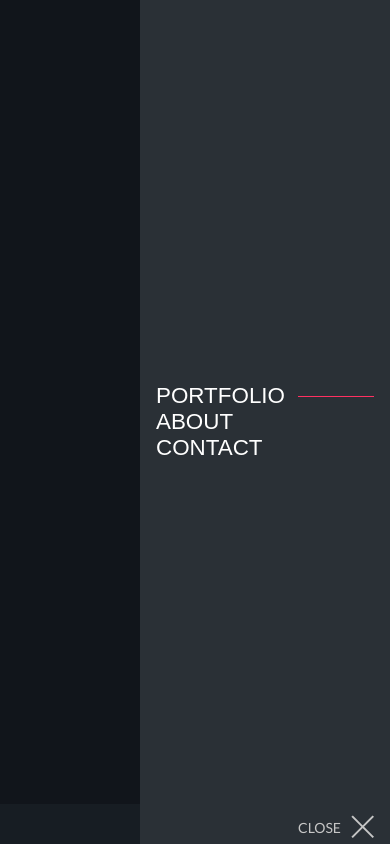
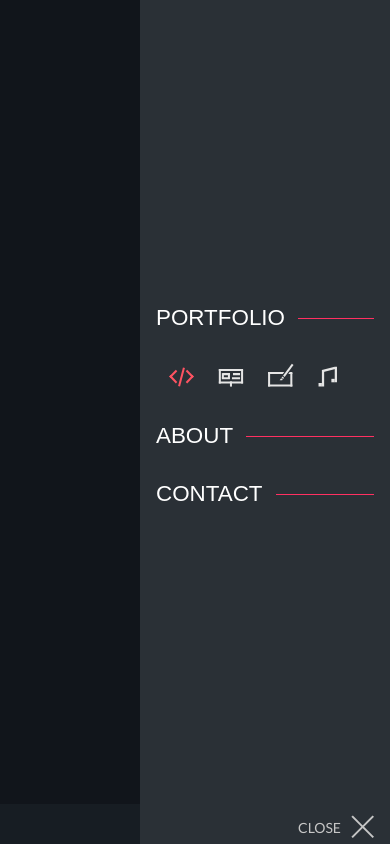
Before and after one commit to AmaryllisNO/portfolio2022, a Next.js app: page /dev in a window 390 px wide. Both pictures are taken after a click on the button "MENU". Built offline with nearby package versions, Linux system fonts and the light colour scheme.

Commit message:
feat: nav close when touching outside container

```diff
--- a/components/Nav.tsx
+++ b/components/Nav.tsx
@@ -26,7 +26,7 @@ const Navbar = () => {
   return (
     <>
       <Sidebar open={isOpen} />
-      <NavBackground open={isOpen} />
+      <NavBackground open={isOpen} onClick={() => CloseNav()} />
       <StyledNavbar>
         <Wrapper>
           <NavbarContent>
--- a/components/Sidebar.tsx
+++ b/components/Sidebar.tsx
@@ -7,11 +7,34 @@ import {
   Nav,
   Navline,
   Navlink,
+  PortfolioList,
+  PortfolioLink,
 } from './styles/Nav.styled';
 import { Wrapper } from './Wrapper';
 
 const Sidebar = ({ open }) => {
   const router = useRouter();
+
+  let portfoliolinks = [
+    {
+      pathname: '/dev',
+    },
+    {
+      pathname: '/design',
+    },
+    {
+      pathname: '/art',
+    },
+    {
+      pathname: '/music',
+    },
+  ];
+
+  console.log(portfoliolinks[0].pathname);
+
+  portfoliolinks.forEach((link) => {
+    console.log(link.pathname);
+  });
 
   // const [pathname, setPathname] = useState(router.pathname);
 
@@ -26,24 +49,49 @@ const Sidebar = ({ open }) => {
                   <Link href='/' passHref>
                     <Navlink pathname={router.pathname}>PORTFOLIO</Navlink>
                   </Link>
-
                   <Navline />
                 </li>
-                <ul>
-                  <li></li>
-                  <li></li>
-                  <li></li>
-                  <li></li>
-                </ul>
+                <PortfolioList>
+                  <li>
+                    <Link href='/dev' passHref>
+                      <PortfolioLink pathname={router.pathname}>
+                        <img src='/images/svg/dev.svg' alt='dev' />
+                      </PortfolioLink>
+                    </Link>
+                  </li>
+                  <li>
+                    <Link href='/design' passHref>
+                      <PortfolioLink>
+                        <img src='/images/svg/design.svg' alt='dev' />
+                      </PortfolioLink>
+                    </Link>
+                  </li>
+                  <li>
+                    <Link href='/art' passHref>
+                      <PortfolioLink>
+                        <img src='/images/svg/art.svg' alt='dev' />
+                      </PortfolioLink>
+                    </Link>
+                  </li>
+                  <li>
+                    <Link href='/music' passHref>
+                      <PortfolioLink>
+                        <img src='/images/svg/music.svg' alt='dev' />
+                      </PortfolioLink>
+                    </Link>
+                  </li>
+                </PortfolioList>
                 <li>
                   <Link href='/about' passHref>
                     <Navlink pathname={router.pathname}>ABOUT</Navlink>
                   </Link>
+                  <Navline />
                 </li>
                 <li>
                   <Link href='/contact' passHref>
                     <Navlink pathname={router.pathname}>CONTACT</Navlink>
                   </Link>
+                  <Navline />
                 </li>
               </ul>
             </Nav>
--- a/components/styles/Nav.styled.tsx
+++ b/components/styles/Nav.styled.tsx
@@ -62,6 +62,7 @@ export const StyledSidebar = styled.aside`
   div {
     align-self: center;
     width: 100%;
+    overflow: hidden;
   }
 `;
 
@@ -69,6 +70,12 @@ export const SidebarContent = styled.div`
   min-height: 100%;
   min-width: 100%;
   justify-content: flex-end;
+
+  ul {
+    li {
+      margin-bottom: 2rem;
+    }
+  }
 `;
 
 export const CloseButton = styled.button`
@@ -147,3 +154,30 @@ export const Navline = styled.span`
   width: 100%;
   background-color: ${({ theme }) => theme.colors.primary};
 `;
+
+export const PortfolioList = styled.ul`
+  display: flex;
+  flex: row;
+  align-items: baseline;
+  justify-content: center;
+`;
+
+export const PortfolioLink = styled.span`
+  cursor: pointer;
+  margin-right: 1.5rem;
+  color: ${({ href, pathname, theme }) =>
+    href === pathname ? theme.colors.primary : 'white'};
+
+    filter: brightness(110%);
+
+
+  }
+
+  img {
+    min-width: 20px;
+filter: ${({ href, pathname }) =>
+  href === pathname
+    ? 'invert(30%) sepia(86%) saturate(6000%) hue-rotate(328deg) brightness(101%) contrast(101%);'
+    : ''};
+
+`;
```
Also changed, not shown: public/images/svg/dev.svg.
